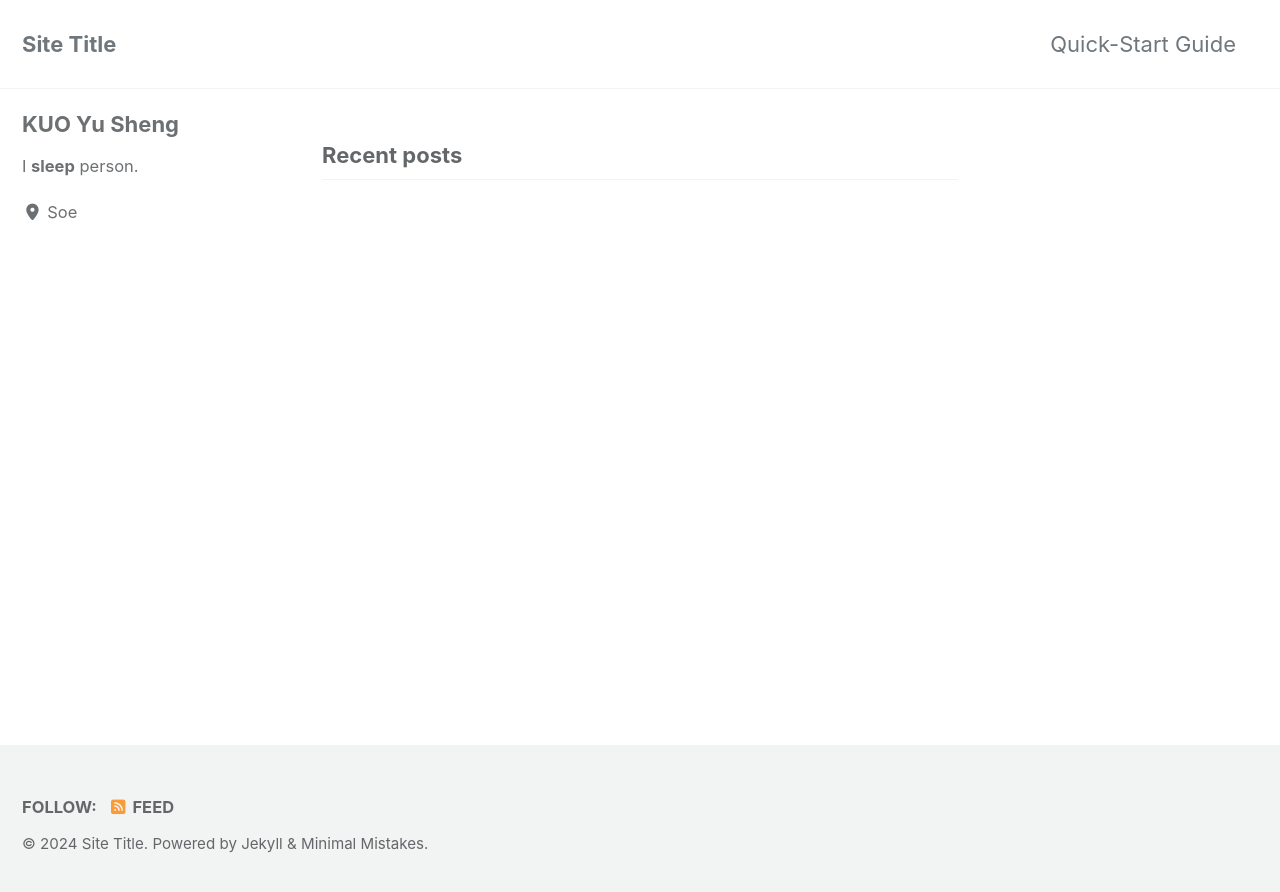
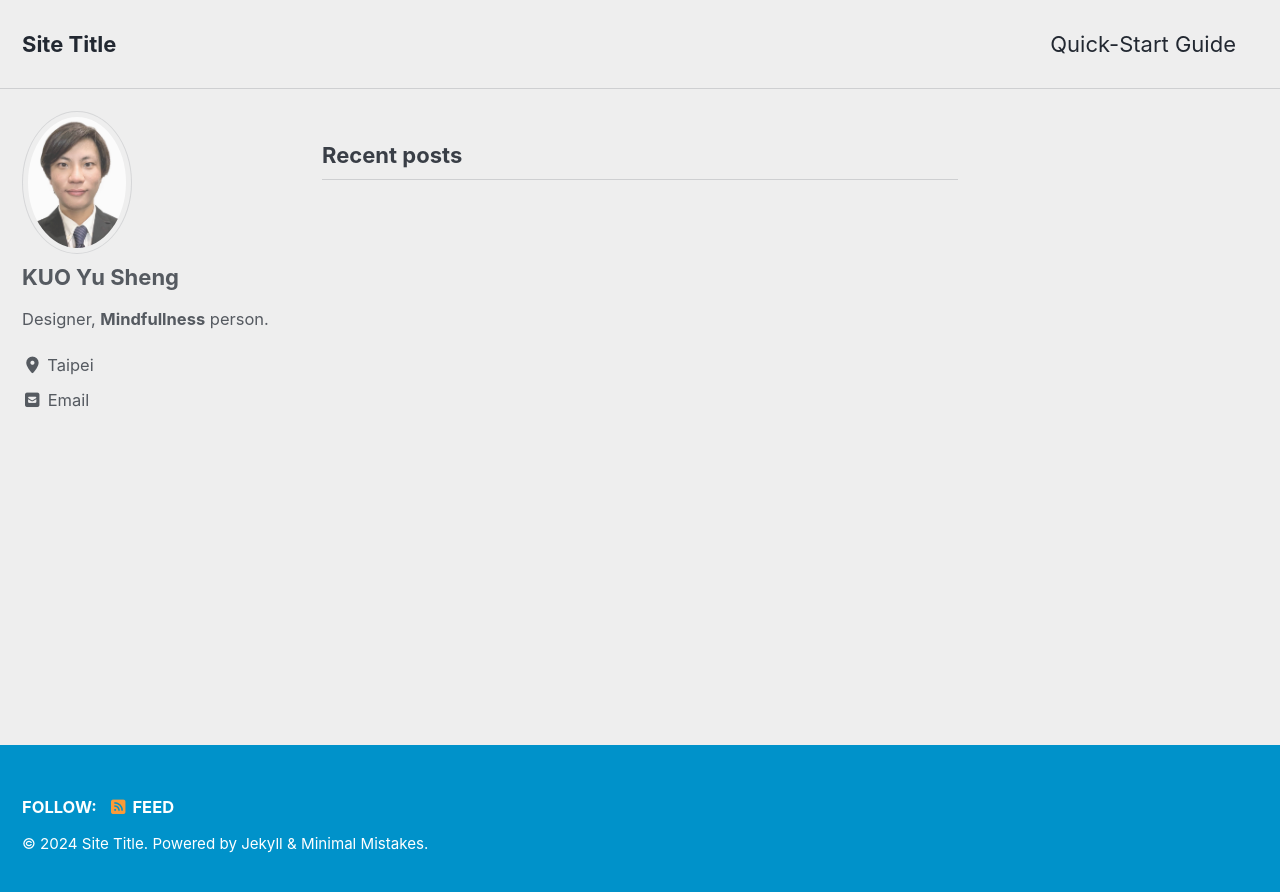
Before and after one commit to clubboy123/portfolio, a Jekyll site: the page built from index.html, in a window 1280 px wide. Shown: the top 892 px of the page. Built offline with Jekyll 4.4.1, drawn with Linux system fonts in a browser that asks for light colours; cached includes are drawn as plain includes; the list of posts is cut into pages by our own code.

Commit message:
add headshot theme air email name

```diff
--- a/_config.yml
+++ b/_config.yml
@@ -12,7 +12,7 @@
 
 # theme                  : "minimal-mistakes-jekyll"
 # remote_theme           : "mmistakes/minimal-mistakes"
-minimal_mistakes_skin    : "default" # "air", "aqua", "contrast", "dark", "dirt", "neon", "mint", "plum", "sunrise"
+minimal_mistakes_skin    : "air" # "air", "aqua", "contrast", "dark", "dirt", "neon", "mint", "plum", "sunrise"
 
 # Site Settings
 locale                   : "en-US"
@@ -114,10 +114,10 @@ analytics:
 # Site Author
 author:
   name             : "KUO Yu Sheng"
-  avatar           : # path of avatar image, e.g. "/assets/images/bio-photo.jpg"
-  bio              : "I **sleep** person."
-  location         : "Soe"
-  email            :
+  avatar           : "/assets/img/headshot.jpg"
+  bio              : "Designer, **Mindfullness** person."
+  location         : "Taipei"
+  email            : "erickuoyusheng@gmail.com"
   links:
     - label: "Email"
       icon: "fas fa-fw fa-envelope-square"
```
Also changed, not shown: assets/img/headshot.jpg (added), 3 other files.
